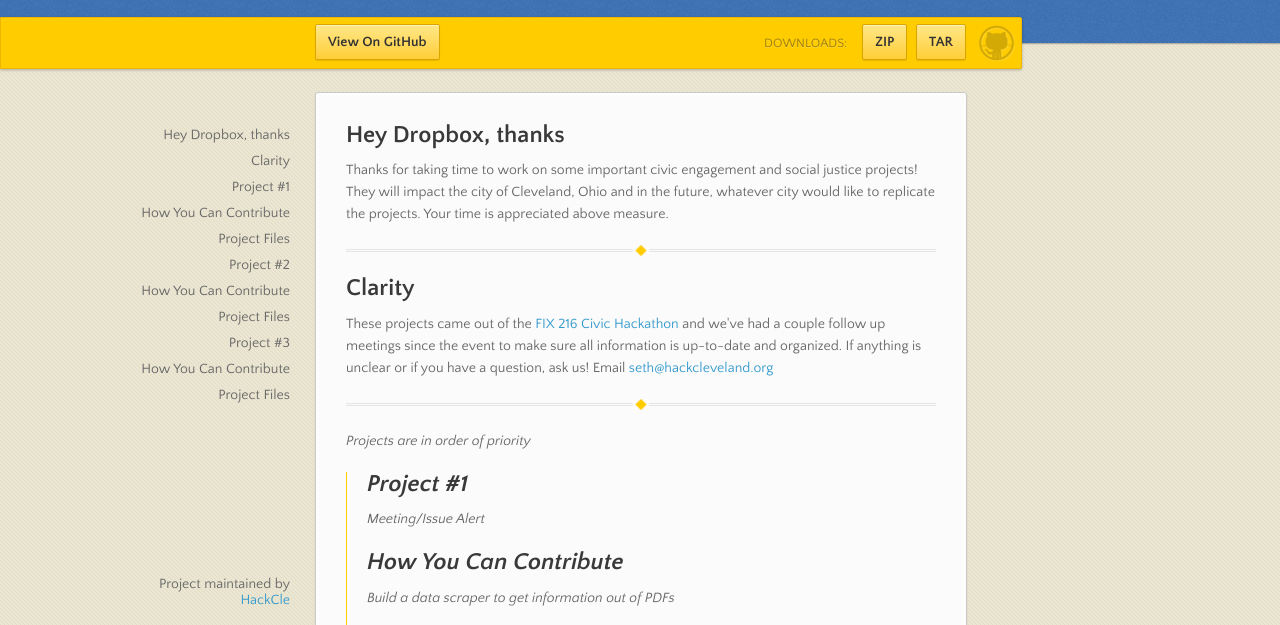
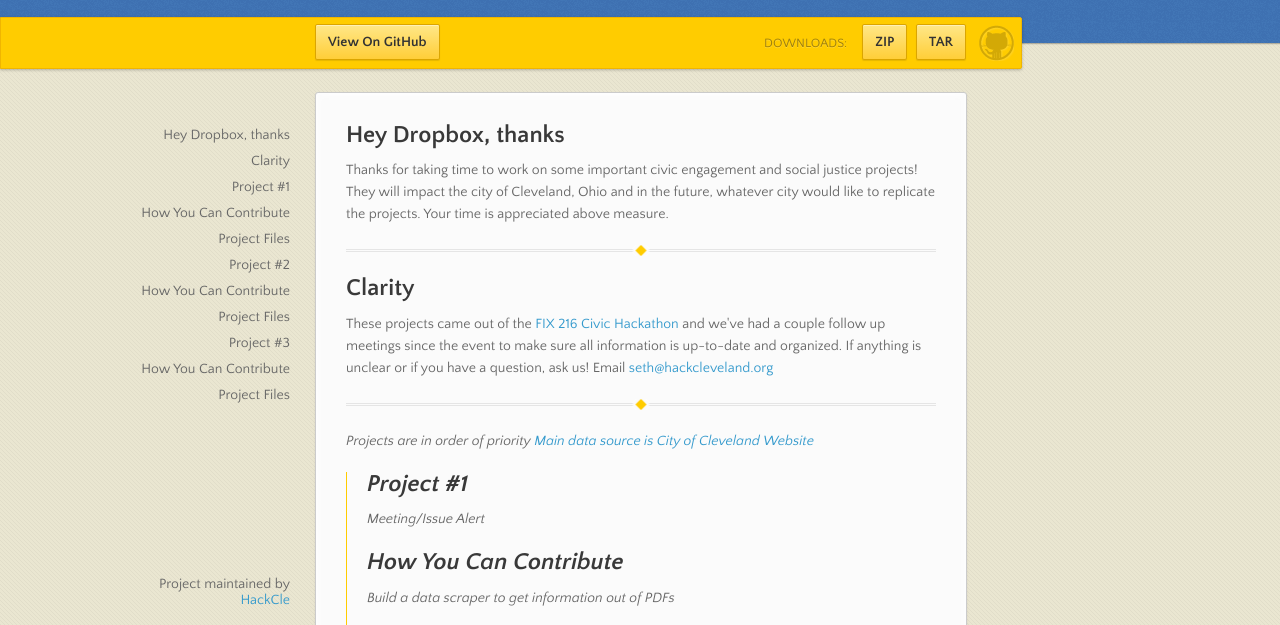
Before and after one commit to HackCle/dropboxhackweek, a plain HTML site: page index.html in a window 1280 px wide. Shown: the part 98-723 px from the top of the page. Drawn offline with nearby package versions, Linux system fonts and the light colour scheme.

Commit message:
Create gh-pages branch via GitHub

```diff
--- a/index.html
+++ b/index.html
@@ -53,7 +53,8 @@
 
 <hr>
 
-<p><em>Projects are in order of priority</em> </p>
+<p><em>Projects are in order of priority</em>
+<a href="http://www.city.cleveland.oh.us/"><em>Main data source is City of Cleveland Website</em></a></p>
 
 <blockquote>
 <h2>
```
Also changed, not shown: params.json (+1 -1 lines).
